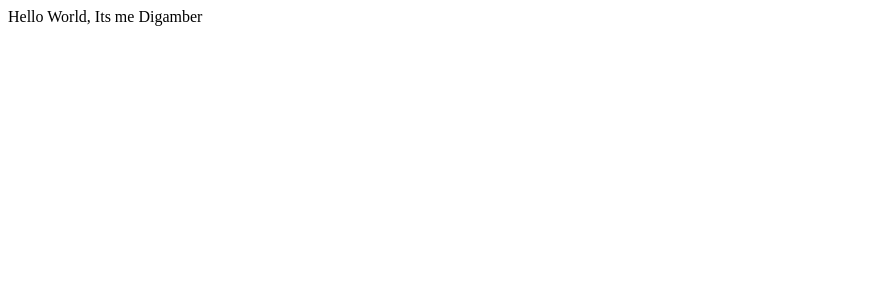
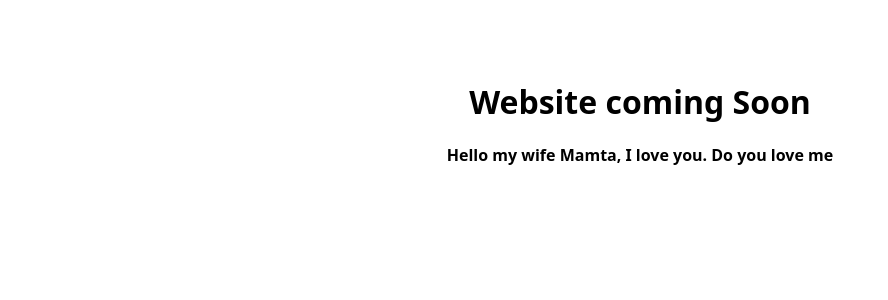
Before and after one commit to Osinghdirana/reactstaticwebapp, a React (Create React App) app: page / in a window 1280 px wide. Shown: the top 300 px of the page, without its empty margins (0-888 px from the left). Built offline with nearby package versions, Linux system fonts and the light colour scheme; the HTML template or start-up script is replaced by a standard one.

Commit message:
Update App component to display new message

```diff
--- a/src/App.js
+++ b/src/App.js
@@ -1,8 +1,14 @@
 import React from 'react';
 
 function App() {
-  const value = 'World, Its me Digamber';
-  return <div>Hello {value}</div>;
+  return (
+    <div style={{ fontFamily: 'system-ui', textAlign: 'center', margin: '80px' }}>
+      <h1>Website coming Soon</h1>
+      <p>
+        <strong>Hello my wife Mamta, I love you. Do you love me</strong>
+      </p>
+    </div>
+  );
 }
 
 export default App;
```
